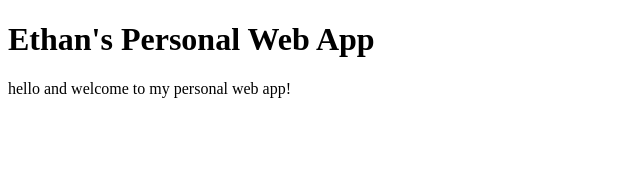
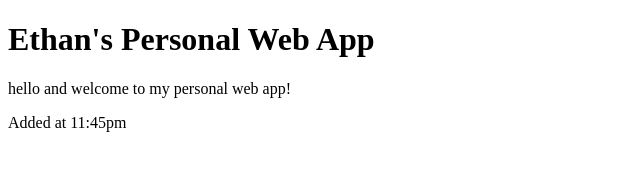
Before and after one commit to Ethanb75/homelab, a plain HTML site: page personal-web-app/site/index.html in a window 1280 px wide. Shown: the whole page, without its empty margins (0-640 px from the left). Drawn offline with Linux system fonts and the light colour scheme.

Commit message:
test push

```diff
--- a/personal-web-app/site/index.html
+++ b/personal-web-app/site/index.html
@@ -6,6 +6,6 @@
 <body>
     <h1>Ethan's Personal Web App</h1>
     <p>hello and welcome to my personal web app!</p>
-    <!-- <p>Added at 10:42pm</p>  -->
+    <p>Added at 11:45pm</p>
 </body>
 </html>
```
Also changed, not shown: 1 other file.
